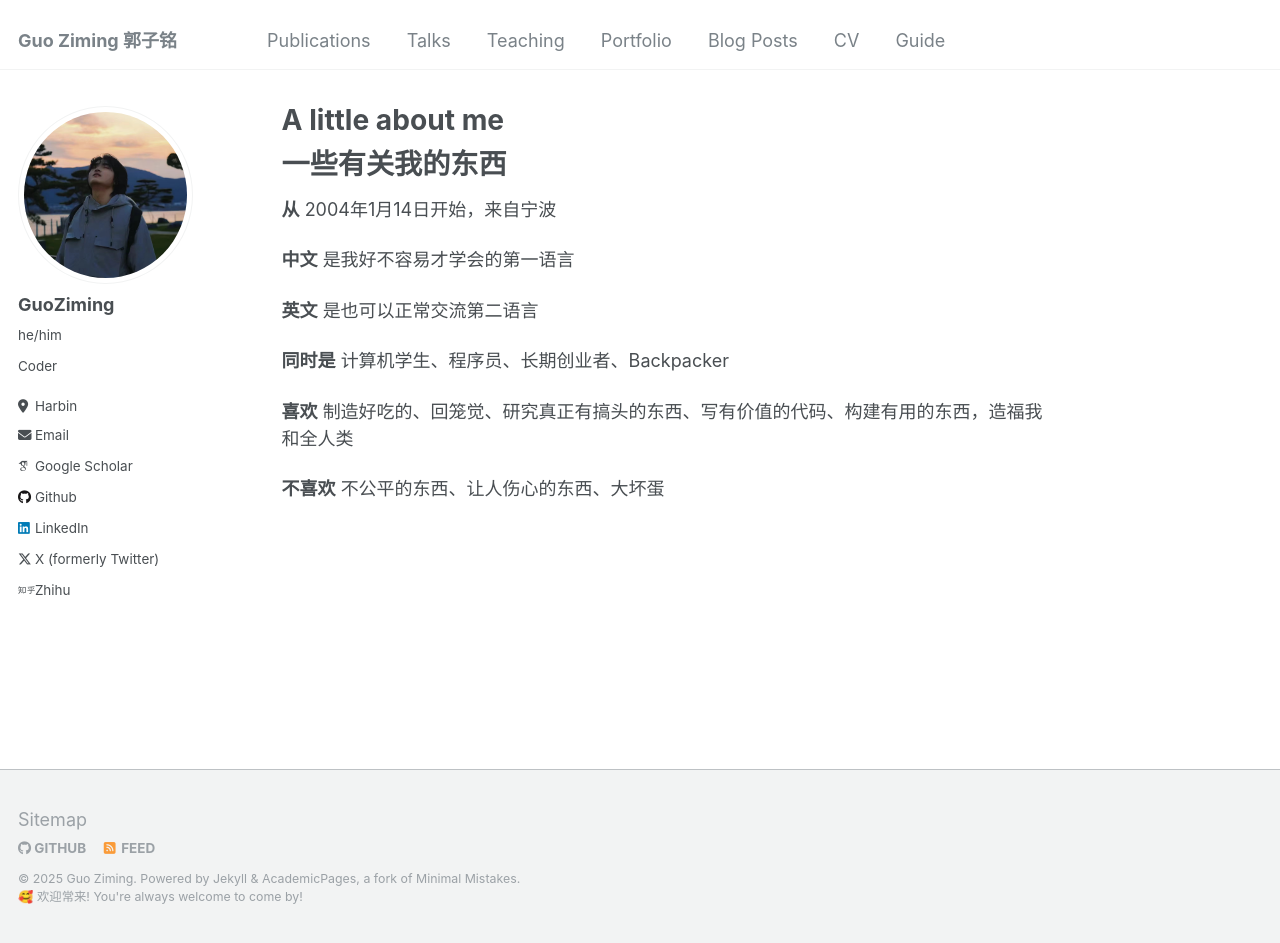
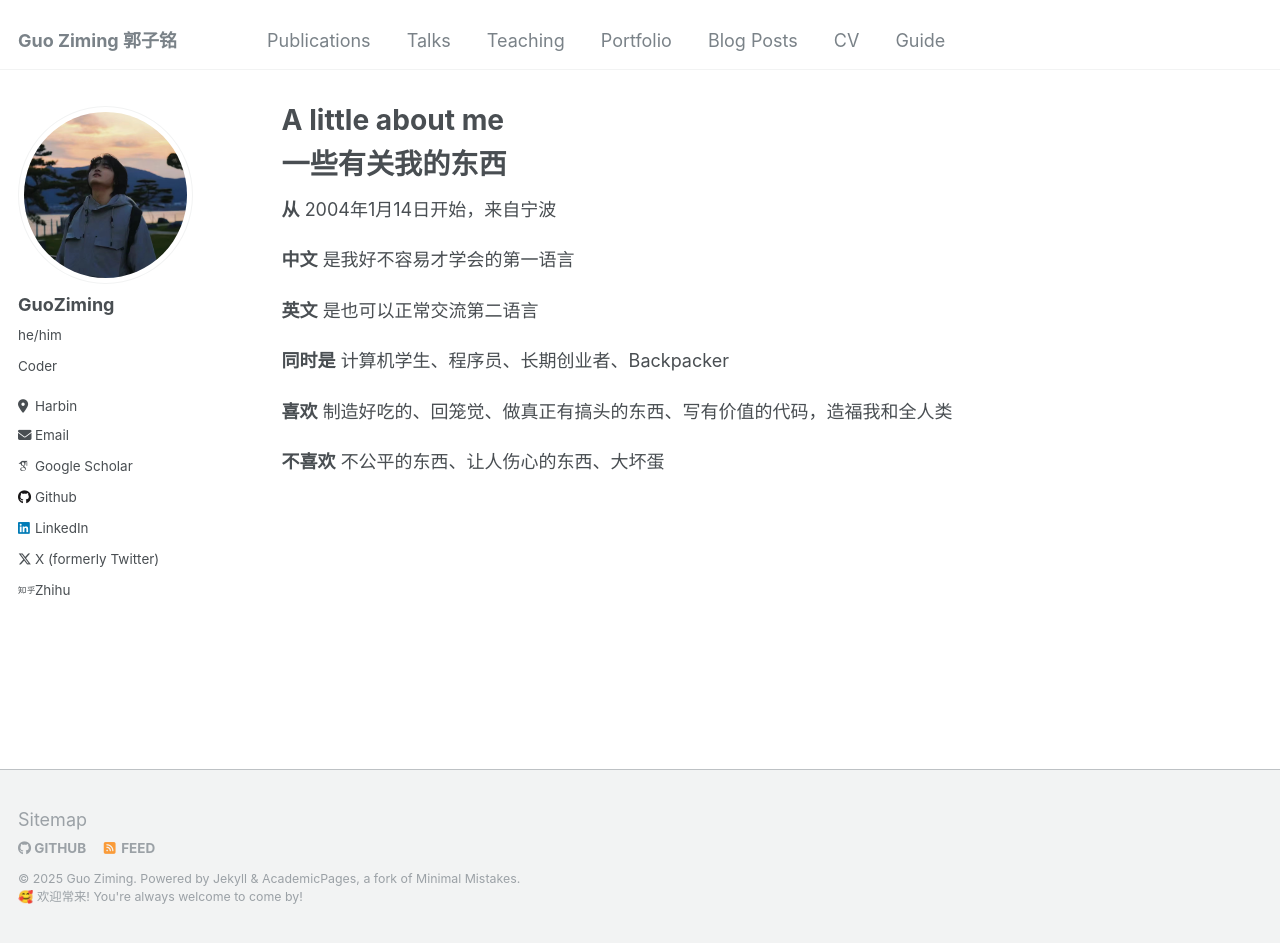
Before and after one commit to mcxiaoxiao/mcxiaoxiao.github.io, a Jekyll site: the page built from _pages/about.md, in a window 1280 px wide and 943 px high. Built offline with Jekyll 4.4.1, drawn with Linux system fonts in a browser that asks for light colours; some web fonts are replaced.

Commit message:
Update about.md

```diff
--- a/_pages/about.md
+++ b/_pages/about.md
@@ -18,6 +18,6 @@ redirect_from:
 
 **同时是** 计算机学生、程序员、长期创业者、Backpacker
 
-**喜欢** 制造好吃的、回笼觉、研究真正有搞头的东西、写有价值的代码、构建有用的东西，造福我和全人类
+**喜欢** 制造好吃的、回笼觉、做真正有搞头的东西、写有价值的代码，造福我和全人类
 
 **不喜欢** 不公平的东西、让人伤心的东西、大坏蛋
```
